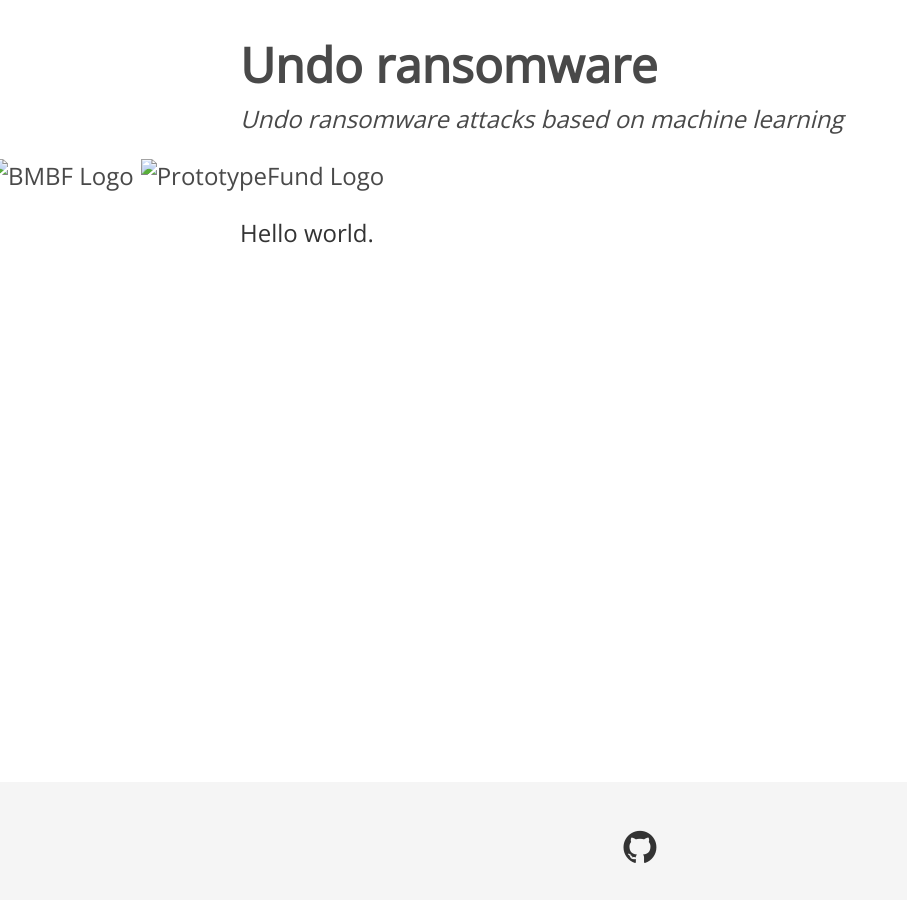
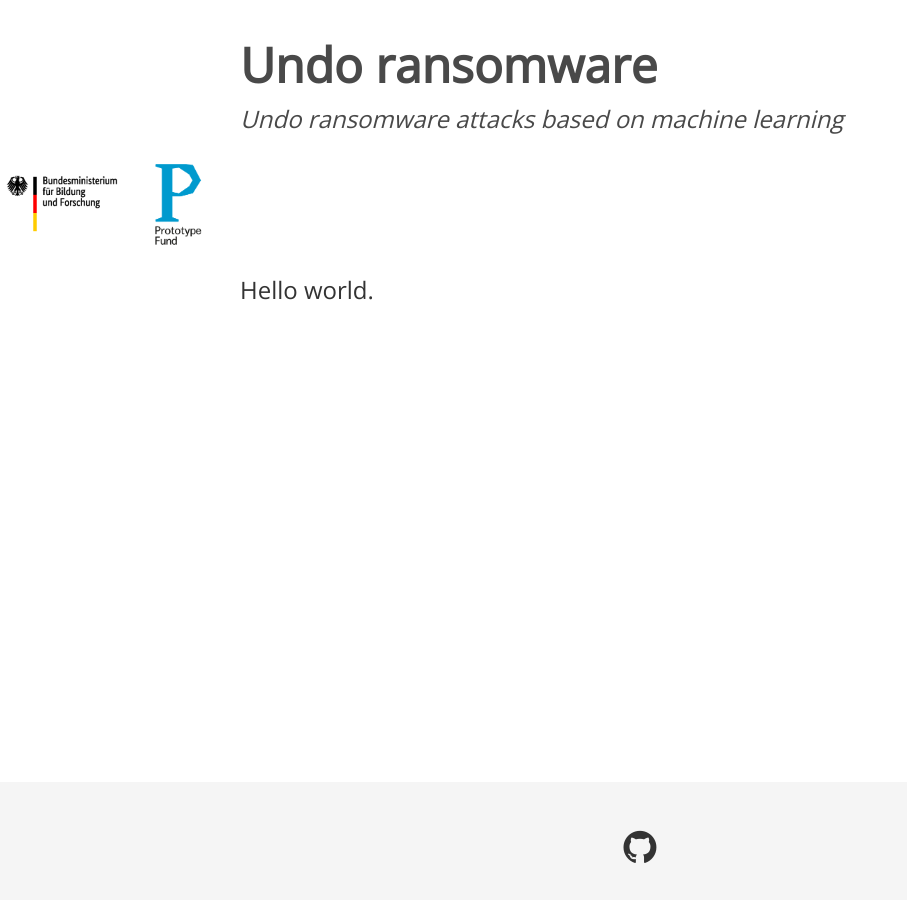
Before and after one commit to prototypefund/undo-ransomware-undo-ransomware.github.io, a Jekyll site: the page built from index.md, in a window 1280 px wide. Shown: the whole page, without its empty margins (0-907 px from the left). Built offline with Jekyll 4.4.1, drawn with Linux system fonts in a browser that asks for light colours; nearby versions of some CDN libraries.

Commit message:
fix path

```diff
--- a/_layouts/default.html
+++ b/_layouts/default.html
@@ -21,8 +21,8 @@
           <em>Undo ransomware attacks based on machine learning</em>
         </div>
         <div class="flex-container">
-          <img src="assets/bmbf-logo.png" title="BMBF Logo"/>
-          <img src="assets/pf-logo.png" title="PrototypeFund Logo"/>
+          <img src="images/bmbf-logo.png" title="BMBF Logo"/>
+          <img src="images/pf-logo.png" title="PrototypeFund Logo"/>
         </div>
       </header>
       <section class="container content">
```
